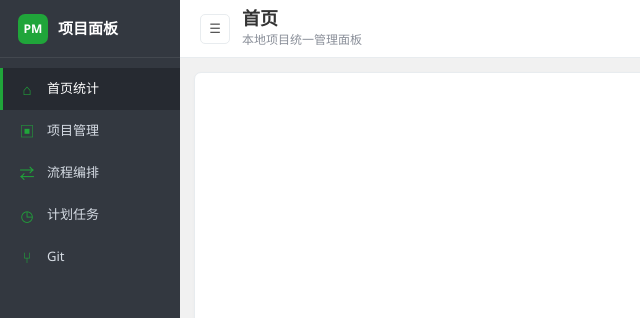
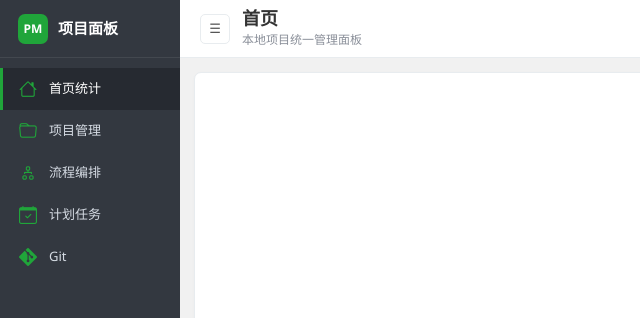
Before and after one commit to Wjinlei/project-manager, an Electron app: page renderer/index.html in a window 1200 px wide. Shown: the top 318 px of the page, 0-640 px from the left. Drawn offline with nearby package versions, Linux system fonts and the light colour scheme; no server answers.

Commit message:
feat: 优化侧边栏图标显示
- 新增 bootstrap-icons 依赖
- 将 Unicode 字符图标替换为 Bootstrap Icons
- 优化图标样式：增大尺寸和字体大小，使用 flex 布局居中

```diff
--- a/package.json
+++ b/package.json
@@ -1 +1 @@
-{"name":"project-manager-tool","version":"0.1.0","description":"本地项目管理系统","main":"main/index.js","scripts":{"start":"electron .","build":"electron-builder --win","pack":"electron-builder --dir"},"keywords":["electron","project-manager","sqlite"],"author":"","license":"MIT","dependencies":{"@xterm/addon-fit":"^0.10.0","@xterm/xterm":"^5.5.0","better-sqlite3":"^12.9.0","bootstrap":"^5.3.3","electron":"^41.7.0","execa":"^9.6.1","node-cron":"^3.0.3","pidtree":"^0.6.0","simple-git":"^3.27.0","tree-kill":"^1.2.2"},"devDependencies":{"electron-builder":"^26.0.12"},"build":{"appId":"com.local.projectmanagertool","productName":"本地项目管理系统","directories":{"output":"dist"},"files":["main/**/*","renderer/**/*","package.json"],"win":{"target":["nsis"],"icon":"build/icon.ico"},"nsis":{"oneClick":false,"allowToChangeInstallationDirectory":true}}}
+{"name":"project-manager-tool","version":"0.1.0","description":"本地项目管理系统","main":"main/index.js","scripts":{"start":"electron .","build":"electron-builder --win","pack":"electron-builder --dir"},"keywords":["electron","project-manager","sqlite"],"author":"","license":"MIT","dependencies":{"@xterm/addon-fit":"^0.10.0","@xterm/xterm":"^5.5.0","better-sqlite3":"^12.9.0","bootstrap":"^5.3.3","bootstrap-icons":"^1.13.1","electron":"^41.7.0","execa":"^9.6.1","node-cron":"^3.0.3","pidtree":"^0.6.0","simple-git":"^3.27.0","tree-kill":"^1.2.2"},"devDependencies":{"electron-builder":"^26.0.12"},"build":{"appId":"com.local.projectmanagertool","productName":"本地项目管理系统","directories":{"output":"dist"},"files":["main/**/*","renderer/**/*","package.json"],"win":{"target":["nsis"],"icon":"build/icon.ico"},"nsis":{"oneClick":false,"allowToChangeInstallationDirectory":true}}}
--- a/renderer/css/style.css
+++ b/renderer/css/style.css
@@ -118,10 +118,13 @@ body {
 }
 
 .nav-icon {
-  width: 18px;
+  width: 20px;
   color: var(--bt-primary);
   text-align: center;
-  font-size: 15px;
+  font-size: 18px;
+  display: inline-flex;
+  align-items: center;
+  justify-content: center;
 }
 
 .main-panel {
--- a/renderer/index.html
+++ b/renderer/index.html
@@ -6,6 +6,7 @@
   <title>本地项目管理系统</title>
   <link rel="stylesheet" href="../node_modules/bootstrap/dist/css/bootstrap.min.css">
   <link rel="stylesheet" href="../node_modules/@xterm/xterm/css/xterm.css">
+  <link rel="stylesheet" href="../node_modules/bootstrap-icons/font/bootstrap-icons.css">
   <link rel="stylesheet" href="./css/style.css">
 </head>
 <body>
@@ -17,23 +18,23 @@
       </div>
       <nav class="sidebar-nav" id="sidebarNav">
         <button class="nav-item active" data-page="dashboard">
-          <span class="nav-icon">⌂</span>
+          <i class="bi bi-house nav-icon"></i>
           <span>首页统计</span>
         </button>
         <button class="nav-item" data-page="projects">
-          <span class="nav-icon">▣</span>
+          <i class="bi bi-folder nav-icon"></i>
           <span>项目管理</span>
         </button>
         <button class="nav-item" data-page="workflows">
-          <span class="nav-icon">⇄</span>
+          <i class="bi bi-diagram-2 nav-icon"></i>
           <span>流程编排</span>
         </button>
         <button class="nav-item" data-page="scheduler">
-          <span class="nav-icon">◷</span>
+          <i class="bi bi-calendar-check nav-icon"></i>
           <span>计划任务</span>
         </button>
         <button class="nav-item" data-page="git">
-          <span class="nav-icon">⑂</span>
+          <i class="bi bi-git nav-icon"></i>
           <span>Git</span>
         </button>
       </nav>
```
Also changed, not shown: 1 other file.
